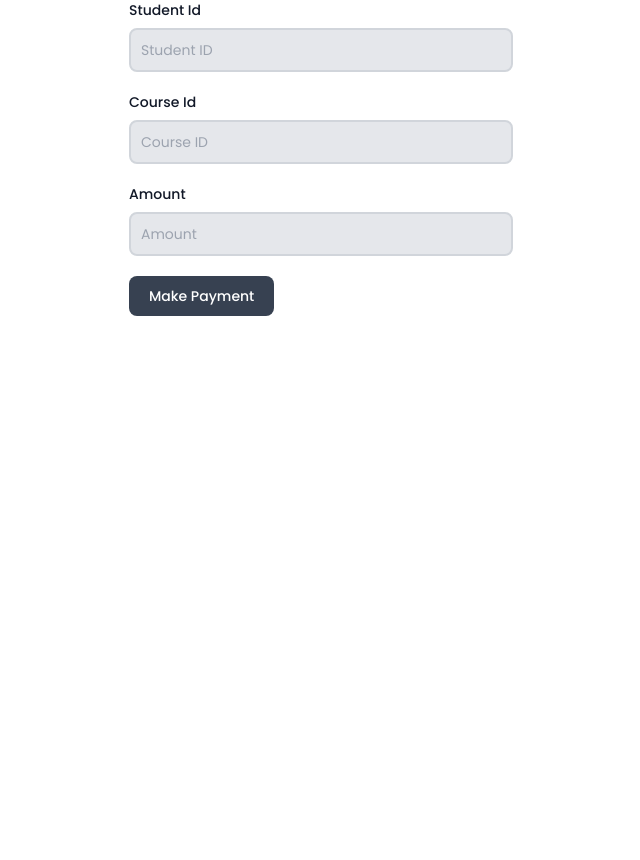
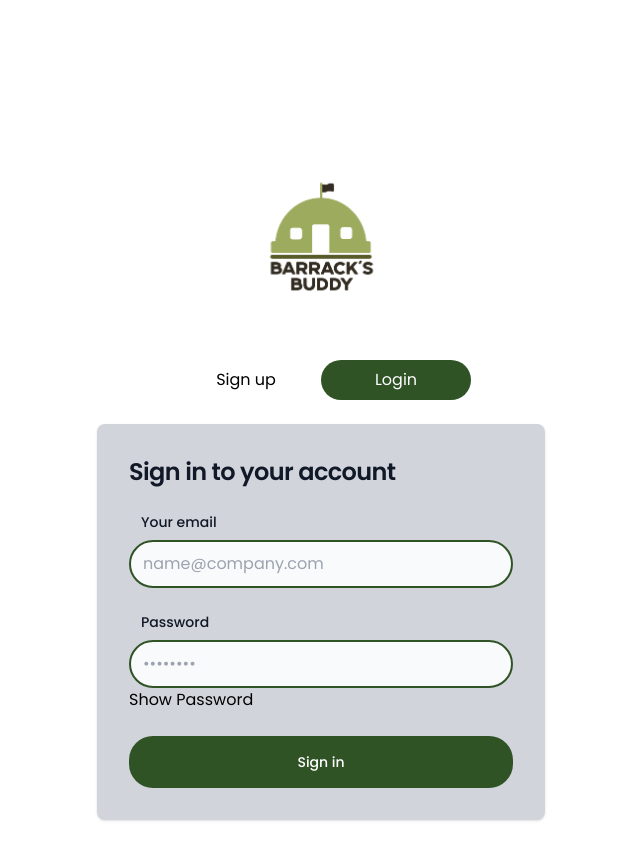
Before and after one commit to Soumyadeep002/barracks-buddy, a React (Vite) app: page /login in a window 1280 px wide. Shown: the top 860 px of the page, without its empty margins (319-959 px from the left). Before the commit the page ends 800 px from the top, so only its background shows below. Built offline with nearby package versions, Linux system fonts and the light colour scheme.

Commit message:
api integration

```diff
--- a/src/App.jsx
+++ b/src/App.jsx
@@ -9,7 +9,7 @@ import CoursePage from './AboutPage/CoursePage/CoursePage';
 import Form from './components/Form';
 import AuthGuard from './AuthGuard/AuthGuard';
 import ContactPage from './ContactPage/ContactPage';
-
+import AuthPage from './AuthPages/AuthPage'
 
 function App() {
   const router = createBrowserRouter([
@@ -41,7 +41,7 @@ function App() {
       ),
     },
     {
-      path: '/course',
+      path: '/courses',
       element: (
         <>
           <Navbar />
@@ -71,7 +71,7 @@ function App() {
     },
     {
       path: '/login',
-      element: <Form />,
+      element:<AuthPage></AuthPage>,
     },
   ]);
 
--- a/src/AuthGuard/AuthGuard.jsx
+++ b/src/AuthGuard/AuthGuard.jsx
@@ -1,8 +1,7 @@
-import React, { useState, useEffect } from 'react';
-import { Navigate } from 'react-router-dom';
-import axios from 'axios';
-// import baseUrl from '../baseUrl';
-// import Loading from '../components/loading';
+import React, { useState, useEffect } from "react";
+import { Navigate } from "react-router-dom";
+import axios from "axios";
+import { BaseUrl } from "../enviroment/Enviroment";
 
 const AuthGuard = ({ element }) => {
   const [isLoading, setIsLoading] = useState(true);
@@ -11,17 +10,20 @@ const AuthGuard = ({ element }) => {
 
   useEffect(() => {
     const checkAuthorization = async () => {
-      if (!token) {
-        setIsAuthorized(false);
-        setIsLoading(false);
-        return;
-      }
-
       try {
-        const response = await axios.get(`${baseUrl}/api/me/hello`, {
-          headers: { "x-auth-token": token }
-        });
-        setIsAuthorized(response.data.role === "USER");
+        const response = await axios.post(
+          `${BaseUrl}/api/authguard`,
+          {},
+          {
+            headers: {
+              Authorization: `Bearer ${token}`,
+            },
+          }
+        );
+        if (response.data.code === 200) {
+          console.log("Authorized");
+          setIsAuthorized(true);
+        }
       } catch (error) {
         console.error("Authorization error:", error);
         setIsAuthorized(false);
@@ -33,9 +35,14 @@ const AuthGuard = ({ element }) => {
     checkAuthorization();
   }, [token]);
 
-//   if (isLoading) {
-//     return <Loading />;
-//   }
+
+  useEffect(() => {
+    console.log("isAuthorized:", isAuthorized);
+  }, [isAuthorized]);
+
+  if (isLoading) {
+    return <div>Loading...</div>;
+  }
 
   return isAuthorized ? element : <Navigate to="/login" />;
 };
--- a/src/AuthPages/LoginForm.jsx
+++ b/src/AuthPages/LoginForm.jsx
@@ -1,37 +1,85 @@
-import React, {useState} from 'react'
+import React, { useState } from 'react';
+import axios from 'axios'; // Make sure to import axios if not already imported
+import { BaseUrl } from '../enviroment/Enviroment';
+import { useNavigate } from 'react-router-dom';
+import { Navigate } from 'react-router-dom';
 
 export default function LoginForm() {
+  const [email, setEmail] = useState("");
+  const [password, setPassword] = useState("");
+  const [showPassword, setShowPassword] = useState('password');
 
-    const [showPassword, setShowPassword] = useState('password');
+  const navigate = useNavigate();
 
   const toggleInputType = () => {
     setShowPassword((prevType) => (prevType === "password" ? "text" : "password"));
   };
+
+  const handleSubmit = async (e) => {
+    e.preventDefault();
+
+    try {
+      const response = await axios.post(`${BaseUrl}/api/auth/login`, {
+        email: email,
+        password: password,
+      });
+
+      if (response.status == 200) {
+        localStorage.setItem("token" ,response.data.access_token )
+        navigate('/');
+      }
+
+    } catch (error) {
+      console.error("Error logging in", error);
+    }
+  };
+
   return (
     <div className="w-full rounded-lg shadow dark:border md:mt-0 sm:max-w-md xl:p-0 bg-gray-300 ">
       <div className="p-6 space-y-4 md:space-y-6 sm:p-8">
         <h1 className="text-xl font-semibold leading-tight tracking-tight text-gray-900 md:text-2xl ">
           Sign in to your account
         </h1>
-                <form className="space-y-4 md:space-y-6" action="#">
-
+        <form className="space-y-4 md:space-y-6" onSubmit={handleSubmit}>
           <div>
-                        <label for="email" className="block mb-2 text-sm font-medium text-gray-900 ml-3">Your email</label>
-                        <input type="email" name="email" id="email" className="pl-3 bg-gray-50 border-2 border-[#2F5325] border-spacing-2 text-gray-900 rounded-3xl focus:ring-primary-600 focus:border-primary-600 block w-full p-2.5  " placeholder="name@company.com" required=""/>
+            <label htmlFor="email" className="block mb-2 text-sm font-medium text-gray-900 ml-3">Your email</label>
+            <input
+              type="email"
+              name="email"
+              id="email"
+              className="pl-3 bg-gray-50 border-2 border-[#2F5325] border-spacing-2 text-gray-900 rounded-3xl focus:ring-primary-600 focus:border-primary-600 block w-full p-2.5"
+              placeholder="name@company.com"
+              value={email}
+              onChange={(e) => setEmail(e.target.value)}
+              required
+            />
           </div>
           <div>
-                        <label for="password" className="block mb-2 text-sm font-medium text-gray-900 ml-3">Password</label>
-                        <input type={showPassword} name="password" id="password" placeholder="••••••••" className="pl-3 bg-gray-50 border-2 border-[#2F5325] border-spacing-2 text-gray-900 rounded-3xl focus:ring-primary-600 focus:border-primary-600 block w-full p-2.5 " required=""/>
+            <label htmlFor="password" className="block mb-2 text-sm font-medium text-gray-900 ml-3">Password</label>
+            <input
+              type={showPassword}
+              name="password"
+              id="password"
+              placeholder="••••••••"
+              className="pl-3 bg-gray-50 border-2 border-[#2F5325] border-spacing-2 text-gray-900 rounded-3xl focus:ring-primary-600 focus:border-primary-600 block w-full p-2.5"
+              value={password}
+              onChange={(e) => setPassword(e.target.value)}
+              required
+            />
           </div>
 
           <span className='cursor-pointer' onClick={toggleInputType}>
             {showPassword === "password" ? "Show" : "Hide"} Password
           </span>
 
-                    <button type="submit" className="w-full text-white bg-[#2F5325] bg-primary-600 font-medium rounded-3xl text-sm px-5 py-4 text-center">Sign in</button>
-
+          <button
+            type="submit"
+            className="w-full text-white bg-[#2F5325] bg-primary-600 font-medium rounded-3xl text-sm px-5 py-4 text-center"
+          >
+            Sign in
+          </button>
         </form>
       </div>
     </div>
-  )
+  );
 }
--- a/src/Enviroment/Enviroment.jsx
+++ b/src/Enviroment/Enviroment.jsx
@@ -1 +1 @@
-const baseUrl = ""
+export const BaseUrl = "https://api.barracksbuddy.com";
--- a/src/components/Navbar.jsx
+++ b/src/components/Navbar.jsx
@@ -33,17 +33,16 @@ export default function Navbar() {
         setMobileMenuOpen(!MobilemenuOpen);
     };
 
-
     return (
         <>
             <header className="fixed z-[1000] drop-shadow-2xl">
                 <nav className="">
                     <div className="bg-[#2F5325] z-10 w-screen flex h-16 sm:h-20 md:h-[6rem] lg:h-[6.5rem] justify-between">
                         <div className="flex bg-white w-fit h-fit rounded-full border-4 border-[#1A3718] relative translate-x-8 translate-y-6 sm:translate-y-8 md:translate-y-8 lg:translate-y-8 lg:translate-x-32">
-                            <a href="index.html"><img src={Logo} className=" w-16 h-16 sm:w-20 sm:h-20 md:w-28 md:h-28 lg:w-32 lg:h-32  aspect-square " alt="logo" /></a>
+                            <Link to="/"><img src={Logo} className=" w-16 h-16 sm:w-20 sm:h-20 md:w-28 md:h-28 lg:w-32 lg:h-32  aspect-square " alt="logo" /></Link>
                         </div>
-
                         <div className="hidden md:flex md:w-5/6 lg:5/6 md:text-lg lg:text-xl mr-14 md:mr-5 lg:mr-5 xl:mr-20 text-white h-full items-center justify-end md:gap-x-5 lg:gap-x-6 xl:gap-x-12">
+                        <Link to='/'><div>Home</div></Link>
                             <Link to='/about'><div>About Us</div></Link>
                             <Link to='/courses'><div>Courses</div></Link>
                             <Link to='/free-notes'><div>Free Notes</div></Link>
```
Lines whose indentation alone changed are shown as unchanged.
